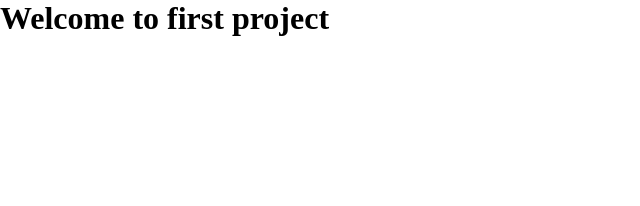
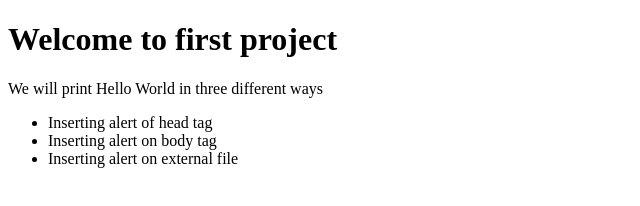
Before and after one commit to uditdevstar/Javascript-Tuts, a plain HTML site: page Javascript Module -1/index.html in a window 1280 px wide. Shown: the whole page, without its empty margins (0-640 px from the left). Drawn offline with Linux system fonts and the light colour scheme.

Commit message:
Javascript first program

```diff
--- a/Javascript Module -1/index.html
+++ b/Javascript Module -1/index.html
@@ -3,12 +3,21 @@
 <head>
     <meta charset="UTF-8">
     <meta name="viewport" content="width=device-width, initial-scale=1.0">
-    <title>Javascript assignments-1</title>
-    <link rel="stylesheet" href="style.css"/>
+    <title>Hello World</title>
+    <script>
+        alert('Hello World');
+    </script>
 
 </head>
 <body>
     <h1> Welcome to first project</h1>
+
+    <P> We will print Hello World in three different ways </P>
+    <ul>
+        <li>Inserting alert of head tag</li>
+        <li>Inserting alert on body tag</li>
+        <li>Inserting alert on external file</li>
+    </ul>
 
 
 
@@ -16,5 +25,9 @@
 
     <script src="script.js"></script>
 
+    <!-- <script>
+        alert('Hello World');
+    </script> -->
+
 </body>
 </html>
--- a/Javascript Module -1/script.js
+++ b/Javascript Module -1/script.js
@@ -0,0 +1 @@
+//alert('Hello World');
```
Also changed, not shown: Javascript Objects/index.html (added, +16 -0 lines), Javascript Objects/script.js (added).
